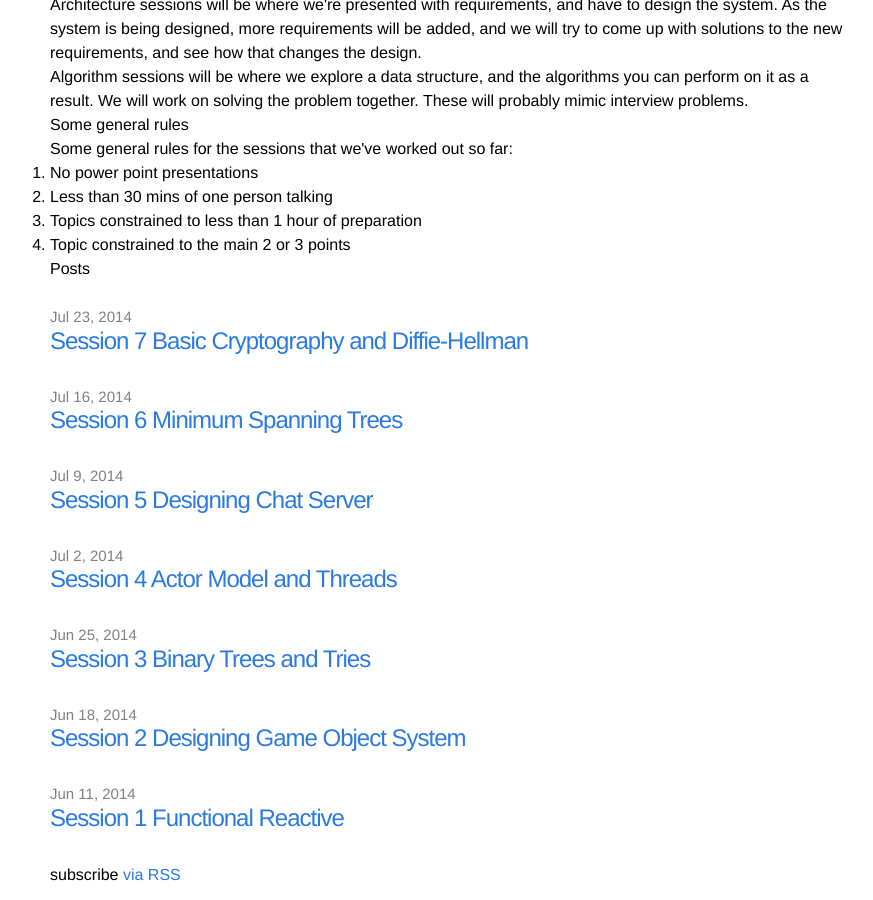
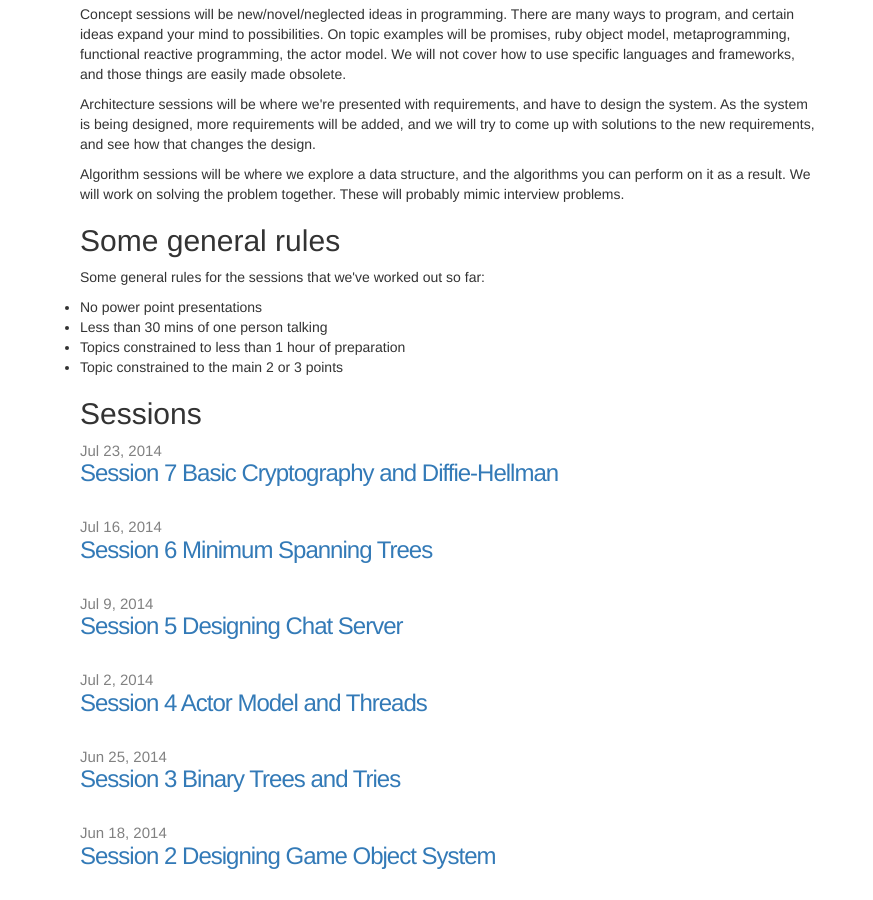
Before and after one commit to iamwilhelm/caa, a Jekyll site: the page built from index.html, in a window 1280 px wide and 900 px high, scrolled down 387 px. Shown: the whole window, without its empty margins (190-1063 px from the left). Built offline with Jekyll 4.4.1, drawn with Linux system fonts in a browser that asks for light colours; nearby versions of some CDN libraries.

Commit message:
change the heading and change the stylesheet

```diff
--- a/_includes/head.html
+++ b/_includes/head.html
@@ -9,4 +9,14 @@
   <!-- Custom CSS -->
   <link rel="stylesheet" href="{{ "/css/main.css" | prepend: site.baseurl }}">
 
+  <!-- Latest compiled and minified CSS -->
+  <link rel="stylesheet" href="//maxcdn.bootstrapcdn.com/bootstrap/3.2.0/css/bootstrap.min.css">
+
+  <!-- Optional theme -->
+  <link rel="stylesheet" href="//maxcdn.bootstrapcdn.com/bootstrap/3.2.0/css/bootstrap-theme.min.css">
+
+  <!-- Latest compiled and minified JavaScript -->
+  <script src="//ajax.googleapis.com/ajax/libs/jquery/1.11.1/jquery.min.js"></script>
+  <script src="//maxcdn.bootstrapcdn.com/bootstrap/3.2.0/js/bootstrap.min.js"></script>
+
 </head>
--- a/index.html
+++ b/index.html
@@ -5,10 +5,7 @@ layout: default
 <div class="home">
 
   <section>
-    <h2>
-      <a name="what-is-it" class="anchor" href="#what-is-it"><span class="octicon octicon-link"></span></a>
-      What is it?
-    </h2>
+    <h2> What is it? </h2>
 
     <p>
       CAA (Concepts, Architecture, and Algorithms) is a weekly get-together session
@@ -16,10 +13,7 @@ layout: default
       architecture, and algorithms.
     </p>
 
-    <h2>
-      <a name="why-do-we-do-it" class="anchor" href="#why-do-we-do-it"><span class="octicon octicon-link"></span></a>
-      Why do we do it?
-    </h2>
+    <h2> Why do we do it? </h2>
 
     <p>
       We believe that engineers like working in an environment where we're continually
@@ -32,10 +26,7 @@ layout: default
       easily be made obsolete.
     </p>
 
-    <h2>
-      <a name="the-three-rotating-themes" class="anchor" href="#the-three-rotating-themes"><span class="octicon octicon-link"></span></a>
-      The three rotating themes
-    </h2>
+    <h2> The three rotating themes </h2>
 
     <p>
       Concept sessions will be new/novel/neglected ideas in programming. There are
@@ -58,25 +49,22 @@ layout: default
       These will probably mimic interview problems.
     </p>
 
-    <h2>
-      <a name="some-general-rules" class="anchor" href="#some-general-rules"><span class="octicon octicon-link"></span></a>
-      Some general rules
-    </h2>
+    <h2> Some general rules </h2>
 
     <p>
       Some general rules for the sessions that we've worked out so far:
     </p>
 
-    <ol>
+    <ul>
       <li> No power point presentations </li>
       <li> Less than 30 mins of one person talking </li>
       <li> Topics constrained to less than 1 hour of preparation </li>
       <li> Topic constrained to the main 2 or 3 points </li>
-    </ol>
+    </ul>
 
   </section>
 
-  <h1>Posts</h1>
+  <h2>Sessions</h2>
 
   <ul class="posts">
     {% for post in site.posts %}
```
Lines whose indentation alone changed are shown as unchanged.
